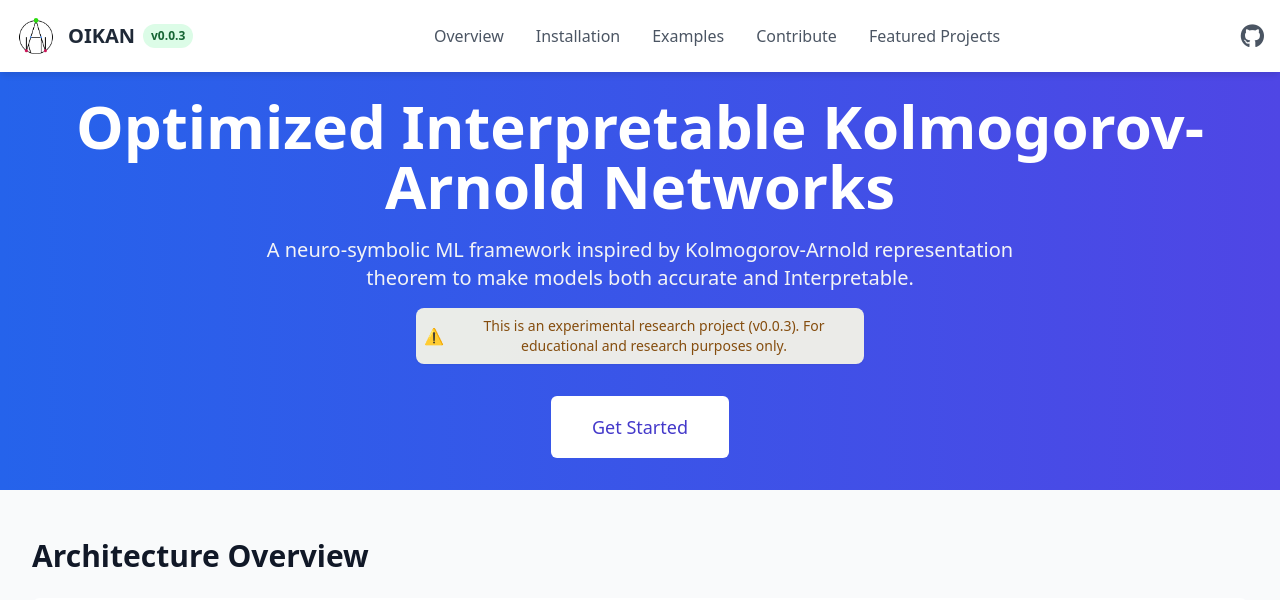
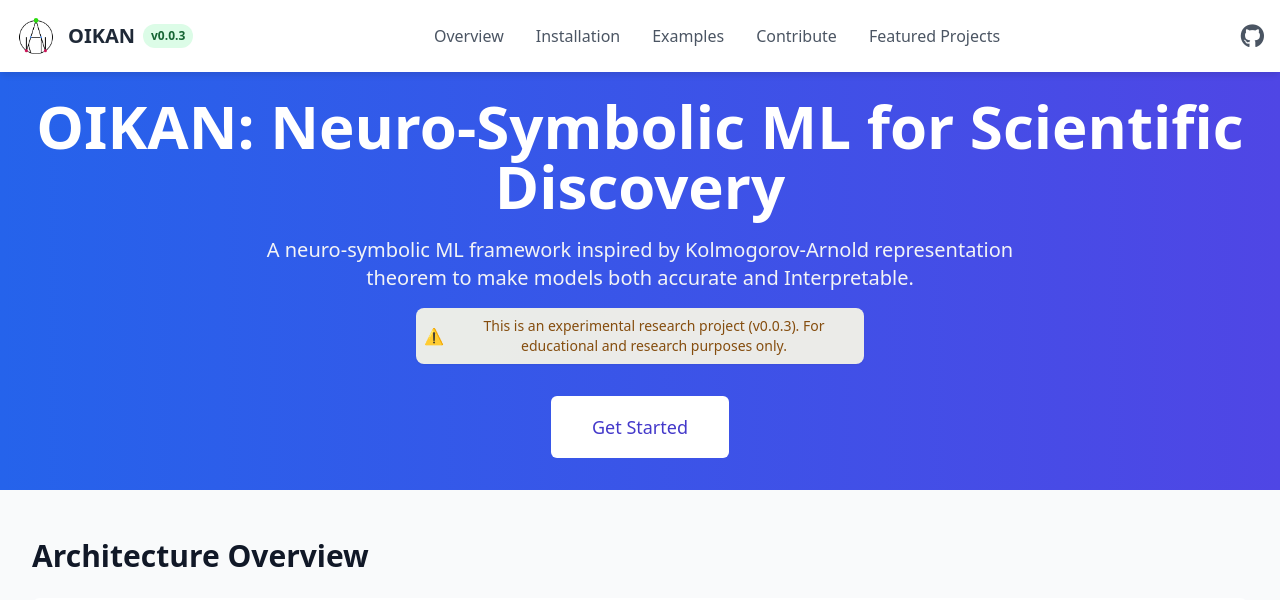
Before and after one commit to silvermete0r/oikan, a plain HTML site: page docs/index.html in a window 1280 px wide. Shown: the top 600 px of the page. Drawn offline with nearby package versions, Linux system fonts and the light colour scheme.

Commit message:
upd-title

```diff
--- a/docs/index.html
+++ b/docs/index.html
@@ -51,7 +51,7 @@
         <div class="max-w-7xl mx-auto px-4 sm:px-6 lg:px-8">
             <div class="text-center">
                 <h1 class="text-4xl font-bold text-white sm:text-5xl md:text-6xl">
-                    Optimized Interpretable Kolmogorov-Arnold Networks
+                    OIKAN: Neuro-Symbolic ML for Scientific Discovery
                 </h1>
                 <p class="mt-3 max-w-md mx-auto text-base text-gray-100 sm:text-lg md:mt-5 md:text-xl md:max-w-3xl">
                     A neuro-symbolic ML framework inspired by Kolmogorov-Arnold representation theorem to make models both accurate and Interpretable.
```
